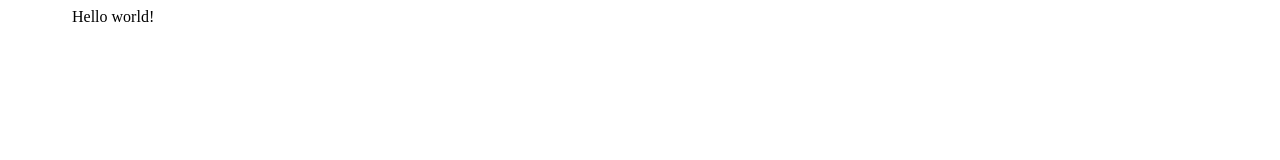
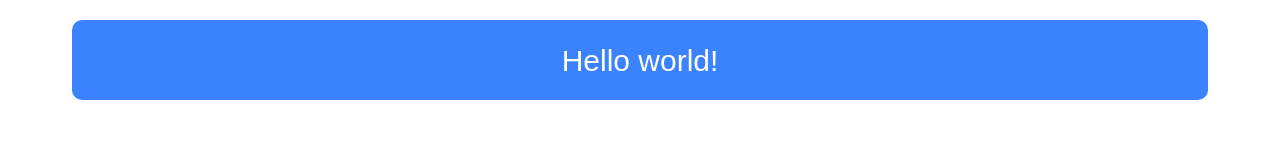
Before and after one commit to muxiaolin/muxiaolin.github.io, a plain HTML site: page index.html in a window 1280 px wide. Shown: the top 160 px of the page. Drawn offline with Linux system fonts and the light colour scheme.

Commit message:
Update index.html

```diff
--- a/index.html
+++ b/index.html
@@ -45,7 +45,7 @@
 </head>
 <body>
 <div>
-    Hello world!
+     <button id="btnTest1"> Hello world!</button>
 </div>
 </body>
 </html>
```
